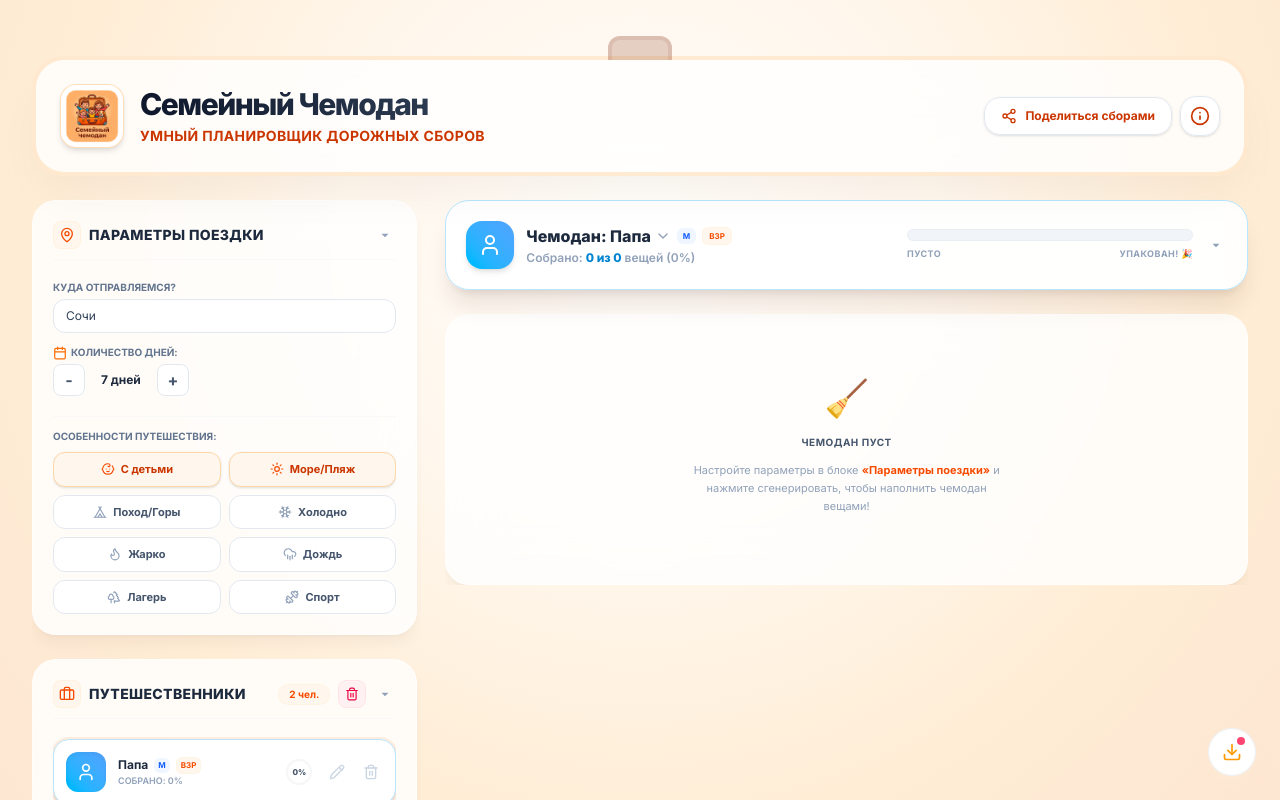
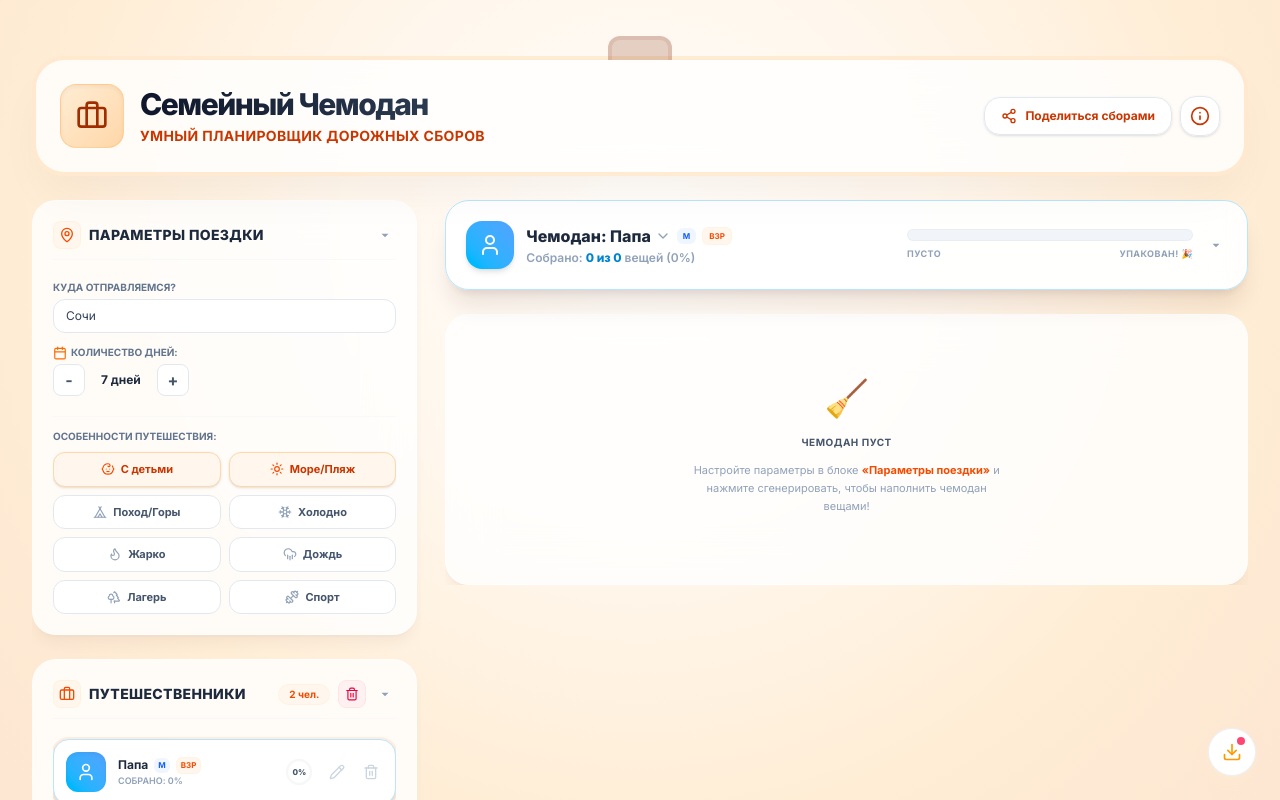
Before and after one commit to indievid-vk/Family_Suitcase, a React (Vite) app: page / in a window 1280 px wide. Shown: the top 800 px of the page. Built offline with nearby package versions, Linux system fonts and the light colour scheme.

Commit message:
feat(ui): replace header icon with briefcase lucide-icon
Refactor header visual to use a consistent icon component instead of a static image for improved scaling and style integration.

```diff
--- a/src/App.tsx
+++ b/src/App.tsx
@@ -1551,8 +1551,8 @@ export default function App() {
           <div className="absolute -top-6 left-1/2 -translate-x-1/2 w-16 h-6 bg-orange-900/20 rounded-t-xl border-t-4 border-x-4 border-orange-900/10"></div>
 
           <div className="flex items-center gap-4">
-            <div className="w-16 h-16 rounded-2xl bg-white border border-orange-200/80 p-1 shrink-0 shadow-md flex items-center justify-center overflow-hidden">
-              <img id="app-header-icon" src="/icon-256.png" alt="Семейный Чемодан" className="w-full h-full object-cover rounded-xl" />
+            <div className="w-16 h-16 rounded-2xl bg-gradient-to-br from-orange-100 to-orange-200 flex items-center justify-center text-orange-800 border border-orange-300/50 shrink-0 shadow-inner">
+              <Briefcase className="w-8 h-8" />
             </div>
             <div>
               <h1 className="font-extrabold text-3xl tracking-tighter bg-gradient-to-r from-slate-900 to-slate-700 bg-clip-text text-transparent">Семейный Чемодан</h1>
```
